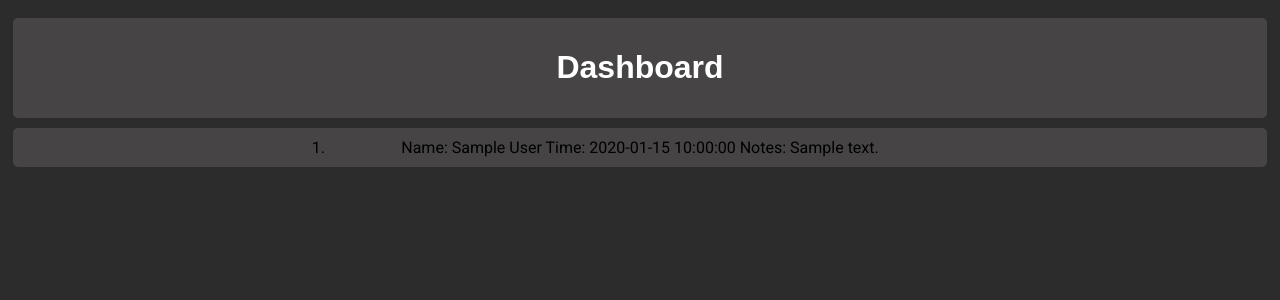
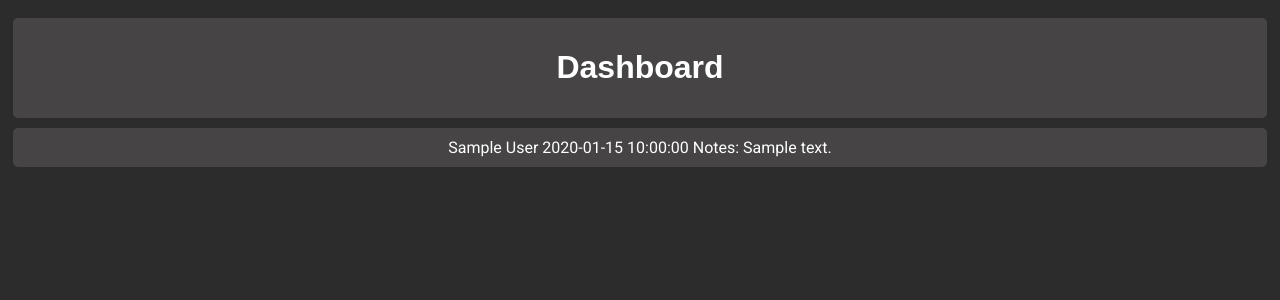
Before and after one commit to Lii02/signin-system, a Flask app: template backend/templates/dashboard.html in a window 1280 px wide. Shown: the top 300 px of the page. Run offline with Flask 3, Linux system fonts and the light colour scheme; the template is opened without the code that fills it: most values are stand-ins (such as "Sample title", 1, 10 or a date in 2020).

Commit message:
Work on dashboard and renamed python file

```diff
--- a/backend/data.py
+++ b/backend/dbtypes.py
@@ -9,4 +9,4 @@ class SignInData:
 	additional_notes: str
 
 	def get_time_string(self):
-		return datetime.fromtimestamp(self.timestamp).strftime("%m/%d/%Y, %H:%M:%S")
+		return datetime.fromtimestamp(self.timestamp / 1000).strftime("%m/%d/%Y, %H:%M:%S")
--- a/backend/static/dashboard.css
+++ b/backend/static/dashboard.css
@@ -14,6 +14,10 @@ h1, h2, h3 {
 
 p, li {
 	font-family: Roboto, sans-serif;
+}
+
+ol {
+	list-style-type: none;
 }
 
 .App {
@@ -33,7 +37,3 @@ p, li {
 	border-radius: 5px;
 	background-color: #535050aa;
 }
-
-.App.list ol li {
-	color: black;
-}
--- a/backend/templates/dashboard.html
+++ b/backend/templates/dashboard.html
@@ -13,7 +13,7 @@
 	<div class="App list">
 		<ol>
 			{% for s in signins %}
-			<li>Name: {{ s.first_name }} {{ s.last_name }} Time: {{ s.get_time_string() }} Notes: {{ s.additional_notes }}
+			<li>{{ s.first_name }} {{ s.last_name }} {{ s.get_time_string() }} Notes: {{ s.additional_notes }}
 			</li>
 			{% endfor %}
 		</ol>
```
